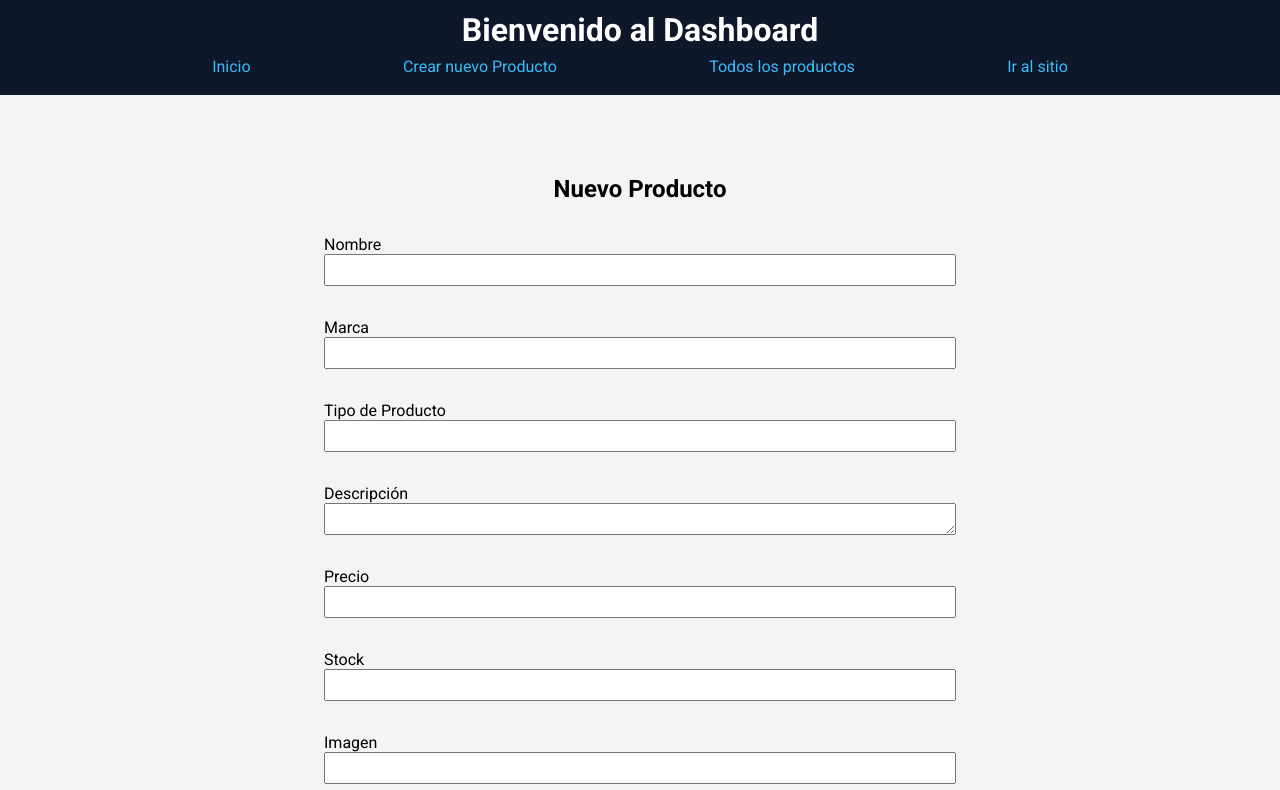
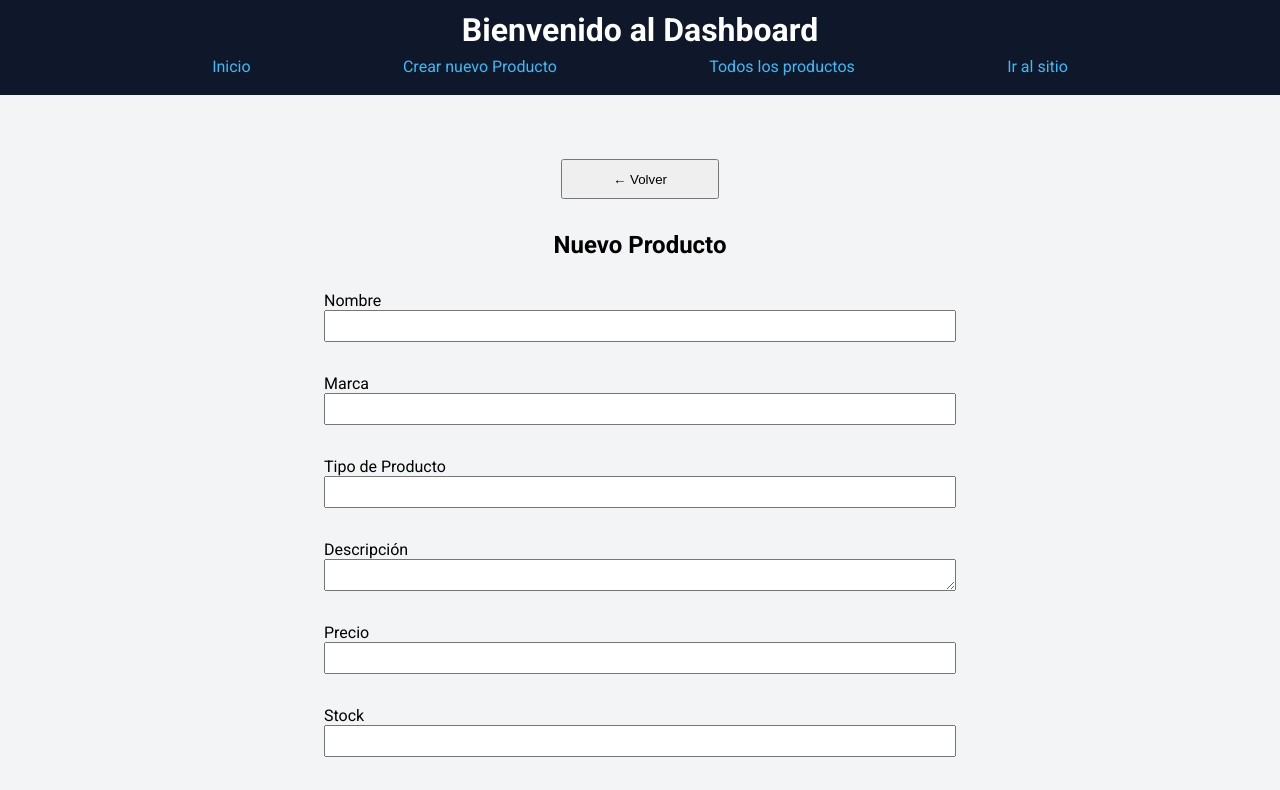
Before and after one commit to OsvaldoCorneli/mi-tienda, a React (Vite) app: page /admin/nuevoproducto in a window 1280 px wide. Shown: the top 790 px of the page. Built offline with nearby package versions, Linux system fonts and the light colour scheme.

Commit message:
Termine el crud

```diff
--- a/src/components/AdminItemList/AdminItemList.jsx
+++ b/src/components/AdminItemList/AdminItemList.jsx
@@ -2,8 +2,6 @@ import AdminItem from "../AdminItem/AdminItem"
 
 
 const AdminItemList = ({products, handleDelete})=>{
-
-    console.log(products)
 
     return(
         <>
--- a/src/components/FormularioProducto/FormularioContainer.jsx
+++ b/src/components/FormularioProducto/FormularioContainer.jsx
@@ -1,5 +1,6 @@
 import { useEffect, useState } from "react";
 import FormularioProductos from "./FormularioProducto";
+import { useParams, useNavigate } from "react-router-dom";
 import {
   getFirestore,
   collection,
@@ -8,7 +9,6 @@ import {
   getDoc,
   updateDoc,
 } from "firebase/firestore";
-import { useParams, useNavigate } from "react-router-dom";
 
 const initialProduct = {
   id: "",
@@ -30,11 +30,11 @@ const initialProduct = {
 
 const FormularioContainer = ({ edit }) => {
   const { id } = useParams();
+  const db = getFirestore();
   const navigate = useNavigate();
-  const db = getFirestore();
-
   const [product, setProduct] = useState(initialProduct);
   const [loading, setLoading] = useState(false);
+
 
   useEffect(() => {
     if (!edit) {
@@ -140,6 +140,7 @@ const FormularioContainer = ({ edit }) => {
       handleSubmit={handleSubmit}
       handleEdit={handleEdit}
       edit={edit}
+      navigate={navigate}
     />
   );
 };
--- a/src/components/FormularioProducto/FormularioProducto.jsx
+++ b/src/components/FormularioProducto/FormularioProducto.jsx
@@ -1,5 +1,4 @@
 import style from "./FormularioProducto.module.css"
-
 
 const FormularioProductos = ({
   product,
@@ -7,9 +6,17 @@ const FormularioProductos = ({
   handleSubmit,
   handleEdit,
   edit,
+  navigate,
 }) => {
+
+
+
   return (
     <form onSubmit={edit ? handleEdit : handleSubmit}>
+
+      <button type="button" onClick={() => navigate(-1)}>
+        ← Volver
+      </button>
 
       {edit
         ? <h2>Editar Producto</h2>
```
